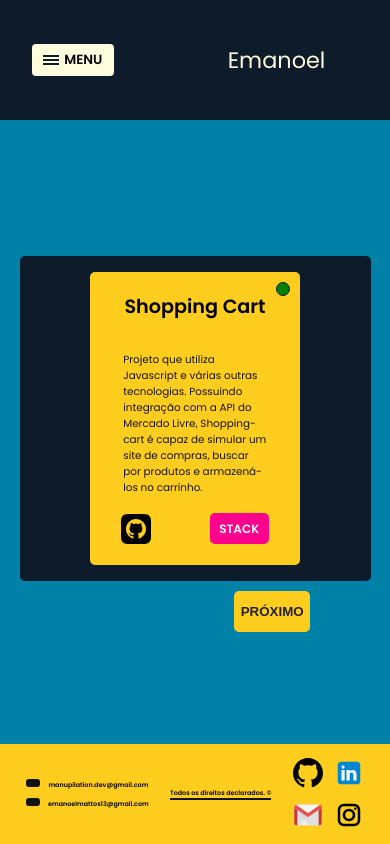
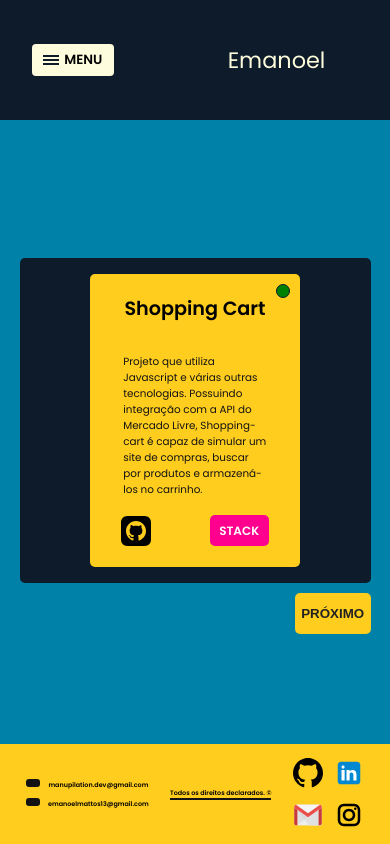
Before and after one commit to manupilation/manupilation.github.io, a React (Vite) app in the folder personal-page-app/: page /#/projects in a window 390 px wide. Built offline with nearby package versions, Linux system fonts and the light colour scheme.

Commit message:
feat: add responsive project css

```diff
--- a/personal-page-app/src/components/Projects/projects.module.scss
+++ b/personal-page-app/src/components/Projects/projects.module.scss
@@ -4,15 +4,16 @@
 
   .content {
     display: flex;
+    margin-top: 20px;
     border-radius: 5px;
-    margin: 1rem repeat(2, 5rem) 0;
     transition: transform 0.3s ease;
   }
 
   .slideButtons {
     display: flex;
     justify-content: space-between;
-    padding: 0 5rem;
+    margin: 0 15%;
+    margin-bottom: 20px;
 
     button {
       margin-top: 10px;
@@ -33,3 +34,21 @@
     }
   }
 }
+
+@media (max-width: 1200px) {
+  .container {
+    .slideButtons {
+      width: 80%;
+      margin: 0 10% 20px 10%;
+    }
+  }
+}
+
+@media (max-width: 600px) {
+  .container {
+    .slideButtons {
+        width: 90%;
+        margin: 0 5% 1rem 5%;
+    }
+  }
+}
```
